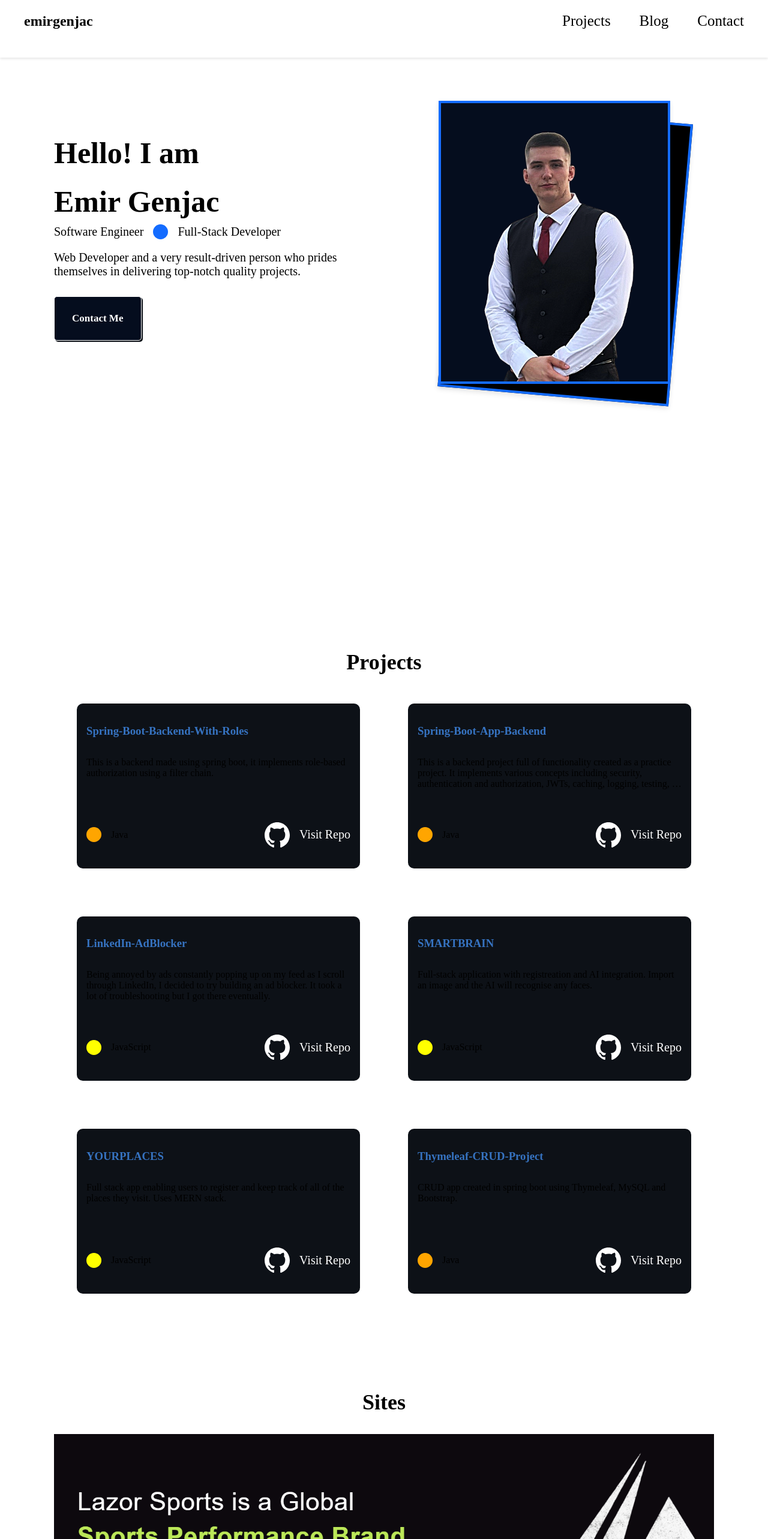
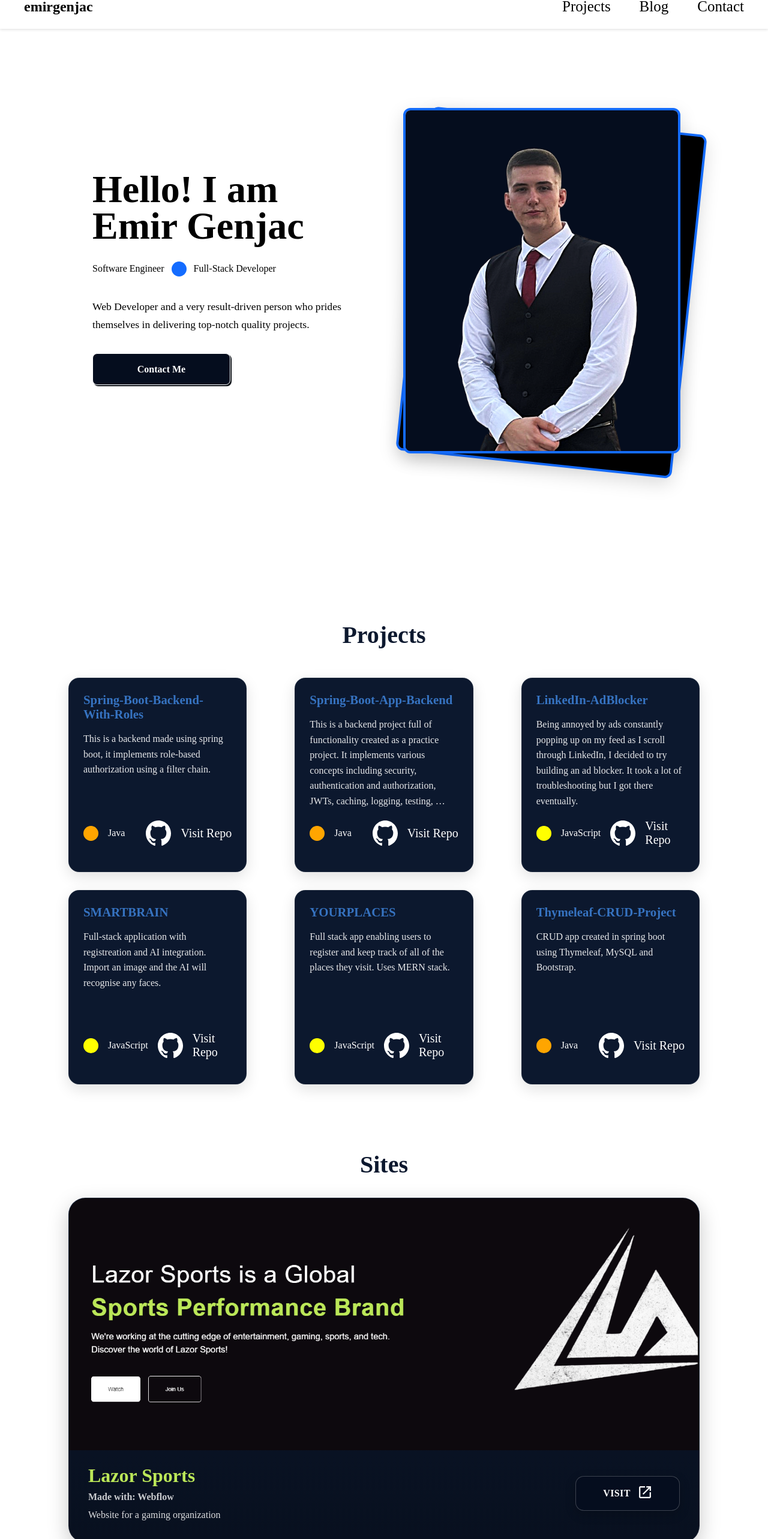
Before and after one commit to emirgenjac/portfolio-blog, a React (Create React App) app in the folder frontend/: page / in a window 1280 px wide. Shown: the part 25-2591 px from the top of the page at 60% size. Built offline with nearby package versions, Linux system fonts and the light colour scheme; no server answers.

Commit message:
promijenio dizajn home pagea

```diff
--- a/frontend/src/components/NavBar.js
+++ b/frontend/src/components/NavBar.js
@@ -50,7 +50,7 @@ function NavBar() {
 
                     {!loading && isBlogPage && (
                         isAuthenticated ? (
-                            <button className="navbar-link" onClick={handleLogout} style={{ background: 'none', border: 'none', cursor: 'pointer' }}>
+                            <button className="navbar-link" onClick={handleLogout} style={{ background: 'none', fontSize: '25px', border: 'none', cursor: 'pointer' }}>
                                 Logout
                             </button>
                         ) : (
--- a/frontend/src/styles/Home.css
+++ b/frontend/src/styles/Home.css
@@ -1,10 +1,11 @@
 
 /* Start of Hero section */
-.hero-left,.hero-right {
+.hero-left,
+.hero-right {
     width: 50%;
 }
+
 .hero-right {
-    height: 60%;
     display: flex;
     justify-content: center;
     align-items: center;
@@ -39,50 +40,57 @@
 }
 
 .hero-left {
-    margin-top: 4rem;
+    margin-top: 0;
+    max-width: 600px;
 }
 .hero-left > h1 {
-    font-size: 50px;
-    margin-bottom: -10px;
+    font-size: clamp(2.8rem, 5vw, 4.5rem);
+    line-height: 0.95;
+    margin: 0;
 }
 .hero-left > p {
-    font-size: 20px;
-    margin-bottom: 30px ;
+    font-size: 1.1rem;
+    line-height: 1.7;
+    margin: 1.5rem 0 0;
 }
 .p-information {
-    width:100%;
-    margin:auto;
-
+    max-width: 34rem;
+    margin: 1.5rem 0 0;
 }
 .title-container {
     display: flex;
-    flex-direction: row;
-    justify-content: flex-start;
+    flex-wrap: wrap;
     align-items: center;
-    gap: 1rem;
-    font-size: 20px;
-    color:black;
+    gap: 0.75rem;
+    font-size: 1rem;
+    color: black;
+    margin-top: 1rem;
 }
 .cta {
-    display: flex;
+    display: inline-flex;
     justify-content: center;
     align-items: center;
-    width:25%;
-    height: 3rem;
+    width: fit-content;
+    min-width: 180px;
+    height: 3.2rem;
     background-color: #050D1E;
-    border-radius: 5px;
-    border:1px solid white;
+    border-radius: 8px;
+    border: 1px solid white;
     color: white;
-    padding: 12px 8px;
-    margin-top: 15px;
+    padding: 0 1.5rem;
+    margin-top: 2rem;
     font-weight: bold;
-    font-size: 17px;
-    transition: background-position 0.5s;
-    background-size: 200% auto;
+    font-size: 1rem;
+    transition: transform 0.2s ease, box-shadow 0.2s ease;
     position: relative;
     overflow: hidden;
     box-shadow: #0D1117 2px 2px;
 }
+
+.cta:hover {
+    transform: translateY(-2px);
+}
+
 .cta::after {
     content: '';
     position: absolute;
@@ -103,30 +111,32 @@
 }
 .hero-container {
     display: flex;
-    flex-direction: row;
-    justify-content: center;
-    align-items: flex-start;
-    padding-top: 2rem;
-    height: 100vh;
-    gap: 5rem;
+    justify-content: space-between;
+    align-items: center;
+    gap: 4rem;
+    min-height: 100vh;
+    padding: 2rem 4rem 0;
+    box-sizing: border-box;
 }
 .image-box {
     position: absolute;
-    width: 80%;
+    inset: 0;
+    width: 100%;
     height: 100%;
     border: 4px solid #146CFF;
     overflow: hidden;
     display: flex;
     justify-content: center;
     align-items: center;
-    box-shadow: 0 4px 8px rgba(0,0,0,0.1);
+    box-shadow: 0 10px 30px rgba(0,0,0,0.15);
+    border-radius: 12px;
 }
 
 .image-container {
     position: relative;
-    width: 80%;
-    padding: 2rem;
-    height: 400px;
+    width: min(100%, 460px);
+    aspect-ratio: 4 / 5;
+    padding: 0;
 }
 
 .hero-photo {
@@ -134,27 +144,24 @@
     height: 100%;
     object-fit: cover;
     object-position: center;
+    display: block;
 }
 
 #under-box {
-    position: absolute;
-    width: 80%;
-    height: 100%;
-    z-index: -1;
-    transform: rotate(5deg) translate(20px, 20px);
+    transform: rotate(6deg) translate(18px, 18px);
     background-color: black;
 }
 /* End of Hero section */
 
 /* Start of Mouse Icon section */
 
-.mouse-icon-section {display: flex;
+.mouse-icon-section {
+    display: flex;
     justify-content: center;
     width: 100%;
-    margin: 0 auto;
+    margin: -2rem auto 4rem;
     padding: 1rem 0;
-    margin-top: -5rem;
-    margin-bottom: 5rem;}
+}
 .mouse-icon-container {
     display: flex;
     flex-direction: column;
@@ -190,20 +197,25 @@
 .projects-header {
     text-align: center;
     max-width: 100%;
-    padding: 1rem; /* Match mouse section padding */
+    padding: 1rem;
     margin-bottom: 2rem;
-    font-size: 36px;
+    font-size: clamp(2rem, 4vw, 2.5rem);
+    color: #0C182E;
 }
 .projects-container {
-    display: flex;
-    flex-wrap: wrap;
+    display: grid;
+    grid-template-columns: repeat(auto-fit, minmax(280px, 1fr));
+    gap: 5rem;
+    align-items: stretch;
     justify-content: center;
-    align-items: center;
-    gap: 5rem;
+    max-width: 1200px;
+    margin: 0 auto;
+    padding: 0 1.5rem;
 }
 
 .remove-link {
     text-decoration: none;
+    color: inherit
 }
 
 /* End of Projects Section */
@@ -213,6 +225,17 @@
 
 .sites-section {
     margin-top: 10rem;
+    padding: 0 1.5rem;
+}
+
+.site-info {
+    flex: 1;
+    color: #ffffff;
+}
+
+.site-title {
+    margin: 0 0 0.5rem;
+    font-size: 2rem;
 }
 
 .site-image {
@@ -220,20 +243,39 @@
     height: 100%;
     object-fit: cover;
     object-position: center;
+    display: block;
+    transition: transform 0.35s ease;
+}
+
+.made-with {
+    margin: 0 0 0.5rem;
+    font-size: 1rem;
+    font-weight: 600;
+    color: rgba(255, 255, 255, 0.78);
 }
 
 .site-box-image-box {
     position: relative;
-    margin-top: 2rem;
     width: 100%;
-    height: 400px;
+    height: 420px;
+    margin-top: 0;
+    overflow: hidden;
 }
+
+.site-description {
+    margin: 0;
+    font-size: 1rem;
+    line-height: 1.6;
+    color: rgba(255, 255, 255, 0.86);
+}
+
 .site-box-content {
     display: flex;
-    flex-direction: row;
     justify-content: space-between;
     align-items: center;
-    margin-left: 2rem;
+    gap: 2rem;
+    padding: 1.5rem 2rem 2rem;
+    margin-left: 0;
 }
 
 .sites-links {
@@ -241,43 +283,82 @@
     display: flex;
     justify-content: center;
     align-items: center;
-    gap: 1rem;
+    gap: 0.75rem;
     width: fit-content;
-    color: inherit;
+    color: #ffffff;
+    font-weight: 700;
+    letter-spacing: 0.4px;
+}
+
+.sites-links p {
+    margin: 0;
+    color: #ffffff;
+}
+
+.tech-stack-section {
+    margin-top: 6rem;
+    margin-bottom: 2rem;
+    padding: 0 1.5rem;
 }
 
 .site-cta {
-    background-color: #0C182E;
+    background-color: #050D1E;
     display: flex;
-    border: 1px solid white;
+    border: 1px solid rgba(255,255,255,0.22);
     justify-content: center;
     align-items: center;
-    height: 40%;
-    width: 13%;
-    font-size: 1.3rem;
-    gap: 2rem;
-    border-radius: 15px;
-    margin-right: 2rem;
+    min-width: 140px;
+    height: 3.5rem;
+    font-size: 1rem;
+    gap: 1rem;
+    border-radius: 14px;
+    margin-right: 0;
+    padding: 0 1rem;
+    transition: transform 0.2s ease, background-color 0.2s ease, box-shadow 0.2s ease;
+    box-shadow: 0 6px 18px rgba(0,0,0,0.2);
 }
 
 .site-cta:hover {
-    transform: translateY(-2px);
+    transform: translateY(-3px);
+    background-color: #0A1530;
+    box-shadow: 0 10px 24px rgba(0,0,0,0.28);
+}
+
+.sites-container {
+    display: flex;
+    flex-direction: column;
+    gap: 2.5rem;
+    max-width: 1200px;
+    margin: 0 auto;
 }
 
 .sites-header {
     text-align: center;
-    font-size: 36px;
+    font-size: clamp(2rem, 4vw, 2.5rem);
+    margin-bottom: 2rem;
+    color: #0C182E;
 }
 
 .live-button {
-    margin-top: 0.5rem;
-    scale: 1.3;
+    margin-top: 0;
+    scale: 1.1;
+    transition: transform 0.2s ease;
+}
+
+.site-cta:hover .live-button {
+    transform: translateX(3px);
 }
 
 .site-box {
-    background-color: #0C182E;
-    border-radius: 40px;
-    margin-bottom: 7rem;
+    background: linear-gradient(180deg, #0C182E 0%, #08101F 100%);
+    border-radius: 28px;
+    overflow: hidden;
+    box-shadow: 0 12px 35px rgba(0,0,0,0.22);
+    border: 1px solid rgba(255,255,255,0.08);
+}
+
+.site-box:hover .site-image {
+    transform: scale(1.03);
 }
 
 #title-1 {
@@ -292,75 +373,189 @@
 }
 
 
+.ts-header {
+    text-align: center;
+    font-size: clamp(2rem, 4vw, 2.5rem);
+    margin-bottom: 2rem;
+    color: #0C182E;
+}
 
 
-
-
-
-@media (max-width: 768px) {
-    .hero-container {
-        flex-direction: column;
-        height: auto;
-    }
-    .hero-left, .hero-right {
-        width: 100%;
-    }
-    .image-container {
-        height: 300px;
-        margin-top: 2rem;
-    }
-}
-/* End of Sites Section */
-
-/* Start of Tech Stack Section */
-.tech-stack-section {
-    margin-top: 15rem;
+.contact-section {
+    margin: 0 auto 4rem;        /* center the section and add bottom spacing */
+    width: 95%;
+    max-width: 1100px;
+    padding: 2rem 2rem 2.5rem;  /* inner spacing */
+    box-sizing: border-box;
+    background: linear-gradient(180deg, #0C182E 0%, #08101F 100%);
+    border-radius: 16px;
+    border: 1px solid rgba(255,255,255,0.06);
+    box-shadow: 0 14px 44px rgba(3,10,24,0.45);
+    display: flex;
+    flex-direction: column;
+    align-items: center;
+    gap: 1rem;
 }
 
-.ts-header {
+.contact-section .ts-header {
+    margin: 0;
+    color: #ffffff;
+    font-size: clamp(1.6rem, 2.6vw, 2rem);
+    font-weight: 800;
     text-align: center;
-    font-size: 36px;
-}
-/* Start of Tech Stack Section */
-
-
-/* Start of Contact Section */
-.contact-section {
-    margin-top: 10rem;
-    display: flex;
-    justify-content: center;
-    align-items: center;
-    flex-direction: column;
-    padding: 1rem;
-}
-
-.contact-logo {
-    width :4%;
 }
 
 .logos-container {
     display: flex;
+    gap: 1.25rem;
     justify-content: center;
     align-items: center;
-    gap: 2rem;
-    margin-top: 3rem;
+    flex-wrap: wrap;
+    padding: 1rem 0;
+    width: 100%;
 }
 
-.copyright{
-    margin-top: 6rem;
+.logo-link {
+    display: inline-flex;
+    align-items: center;
+    justify-content: center;
+    width: 72px;
+    height: 72px;
+    border-radius: 12px;
+    background: rgba(255,255,255,0.03);
+    transition: transform 0.18s ease, box-shadow 0.18s ease;
+    box-shadow: 0 8px 20px rgba(2,6,23,0.28);
+    text-decoration: none; /* remove underline */
+    overflow: hidden;
 }
 
-/* Start of Contact Section */
-
-/* Add to your CSS file */
-.logo-link {
-    width: 5%;   /* or your specific width */
-    height: fit-content;  /* or your specific height */
+.logo-link .contact-logo {
+    width: 40px;
+    height: 40px;
+    object-fit: contain;
+    display: block;
 }
 
-/* Make sure the image maintains its size */
-.logo-link img {
-    width: 100%;
-    height: 100%;
-    object-fit: contain;
+.logo-link:hover {
+    transform: translateY(-6px);
+    box-shadow: 0 18px 40px rgba(2,6,23,0.45);
 }
+
+.contact-section .copyright {
+    margin-top: 0.75rem;
+    color: rgba(255,255,255,0.72);
+    font-weight: 600;
+}
+
+
+@media (max-width: 900px) {
+    .contact-section {
+        padding: 1.25rem;
+        border-radius: 12px;
+    }
+    .logo-link {
+        width: 64px;
+        height: 64px;
+    }
+    .logo-link .contact-logo {
+        width: 36px;
+        height: 36px;
+    }
+}
+
+@media (max-width: 520px) {
+    .logo-link {
+        width: 56px;
+        height: 56px;
+    }
+    .logo-link .contact-logo {
+        width: 32px;
+        height: 32px;
+    }
+}
+
+@media (max-width: 900px) {
+    .site-box-content {
+        flex-direction: column;
+        align-items: flex-start;
+    }
+
+    .site-cta {
+        width: 100%;
+        justify-content: center;
+    }
+
+    .site-box-image-box {
+        height: 320px;
+    }
+}
+
+@media (max-width: 600px) {
+    .sites-section {
+        margin-top: 6rem;
+    }
+
+    .site-box-content {
+        padding: 1.25rem;
+    }
+
+    .site-title {
+        font-size: 1.6rem;
+    }
+
+    .site-box-image-box {
+        height: 240px;
+    }
+}
+
+
+@media (max-width: 900px) {
+    .hero-container {
+        flex-direction: column;
+        min-height: auto;
+        padding: 2rem 1.5rem 0;
+        gap: 2.5rem;
+    }
+
+    .hero-left,
+    .hero-right {
+        width: 100%;
+    }
+
+    .hero-left {
+        max-width: 100%;
+        text-align: center;
+    }
+
+    .title-container {
+        justify-content: center;
+    }
+
+    .p-information {
+        margin: 1.5rem auto 0;
+    }
+
+    .cta {
+        margin-left: auto;
+        margin-right: auto;
+    }
+
+    .image-container {
+        width: min(100%, 380px);
+    }
+}
+
+@media (max-width: 500px) {
+    .hero-left > h1 {
+        font-size: 2.6rem;
+    }
+
+    .hero-left > p {
+        font-size: 1rem;
+    }
+
+    .circle {
+        width: 18px;
+        height: 18px;
+    }
+}
--- a/frontend/src/styles/NavBar.css
+++ b/frontend/src/styles/NavBar.css
@@ -7,7 +7,8 @@
     box-shadow: 0 2px 4px rgba(0,0,0,0.1);
     z-index: 1000;
     border-bottom: 0.01rem solid white;
-    height: 15vh;
+    height: 72px;
+    padding: 0 1rem;
     display: flex;
     align-items: center;
     justify-content: space-around;
@@ -24,19 +25,31 @@
 }
 
 .navbar-logo > p {
-    font-size: 25px;
-    font-weight: bold;
+    margin: 0;
+    line-height: 1;
+    display: inline-flex;
+    align-items: center;
+}
+
+.navbar .logo-link {
+    width: auto !important;
+    height: auto !important;
+    padding: 0 !important;
+    background: transparent !important;
+    box-shadow: none !important;
+    display: inline-flex;
+    align-items: center;
     text-decoration: none;
-    color: blue;
 }
 
 .logo-letters {
-    color:black;
+    color: black;
+    transition: color 0.35s ease;
+    animation: none;
 }
 .logo-letters:hover {
     color: blue;
-    transition-duration: 0.4s;
-    animation: ease-in-out 2s infinite;
+    transform: translateY(-2px);
 }
 
 .navbar-links {
@@ -50,6 +63,8 @@
     font-size: 25px;
     color: black;
     transition: color 0.3s;
+    line-height: normal;
+    font-family: inherit;
 }
 
 .navbar-link:hover {
--- a/frontend/src/styles/ProjectCard.css
+++ b/frontend/src/styles/ProjectCard.css
@@ -1,15 +1,20 @@
 .project-card {
-    background-color: #0D1117;
-    width: 40%;
-    padding: 1rem;
-    border-radius: 10px;
-    box-shadow: 0px 2px 6px 3px rgba(255,255,255,0.2)
-;
+    background-color: #0C182E;
+    color: white;
+    border-radius: 18px;
+    padding: 1.5rem;
+    min-height: 100%;
+    display: flex;
+    flex-direction: column;
+    justify-content: space-between;
+    box-shadow: 0 8px 24px rgba(0,0,0,0.12);
+    border: 1px solid rgba(255,255,255,0.06);
+    transition: transform 0.2s ease, box-shadow 0.2s ease;
 }
 
 .project-card:hover {
-    opacity: 0.8;
-    box-shadow: 0px 2px 6px 3px rgba(255,255,255,0.2)
+    transform: translateY(-4px);
+    box-shadow: 0 12px 30px rgba(0,0,0,0.18);
 }
 
 .project-card:active {
@@ -27,9 +32,10 @@
 
 .project-card__lower {
     display: flex;
-    flex-direction: row;
     justify-content: space-between;
     align-items: center;
+    gap: 1rem;
+    margin-top: auto;
 }
 
 .language {
@@ -49,11 +55,14 @@
 
 .project-card__title {
     color: #3673C1;
+    font-size: 1.3rem;
+    margin: 0 0 0.75rem;
 }
 
 .project-card__description {
-    width: 100%;
-    margin-top: 2rem;
+    line-height: 1.6;
+    margin-bottom: 1rem;
+    color: rgba(255,255,255,0.9);
 }
 .gh-visit-link {
     text-decoration: none;
--- a/frontend/src/styles/Slider.css
+++ b/frontend/src/styles/Slider.css
@@ -12,7 +12,7 @@
     overflow: hidden;
     position: relative;
     padding: 20px 0;
-    background: rgba(39, 55, 146, 0.17);
+    background-color: #050D1E;
 }
 
 .carousel-track {
```
